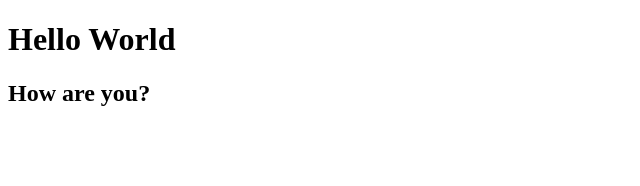
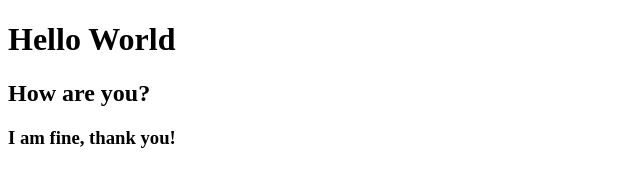
Before and after one commit to LuckyBoy587/AppDevGitExample, a plain HTML site: page index.html in a window 1280 px wide. Shown: the whole page, without its empty margins (0-640 px from the left). Drawn offline with Linux system fonts and the light colour scheme.

```diff
--- a/index.html
+++ b/index.html
@@ -8,5 +8,6 @@
 <body>
     <h1>Hello World</h1>
     <h2>How are you?</h2>
+    <h3>I am fine, thank you!</h3>
 </body>
 </html>
```
Also changed, not shown: 1 other file.
